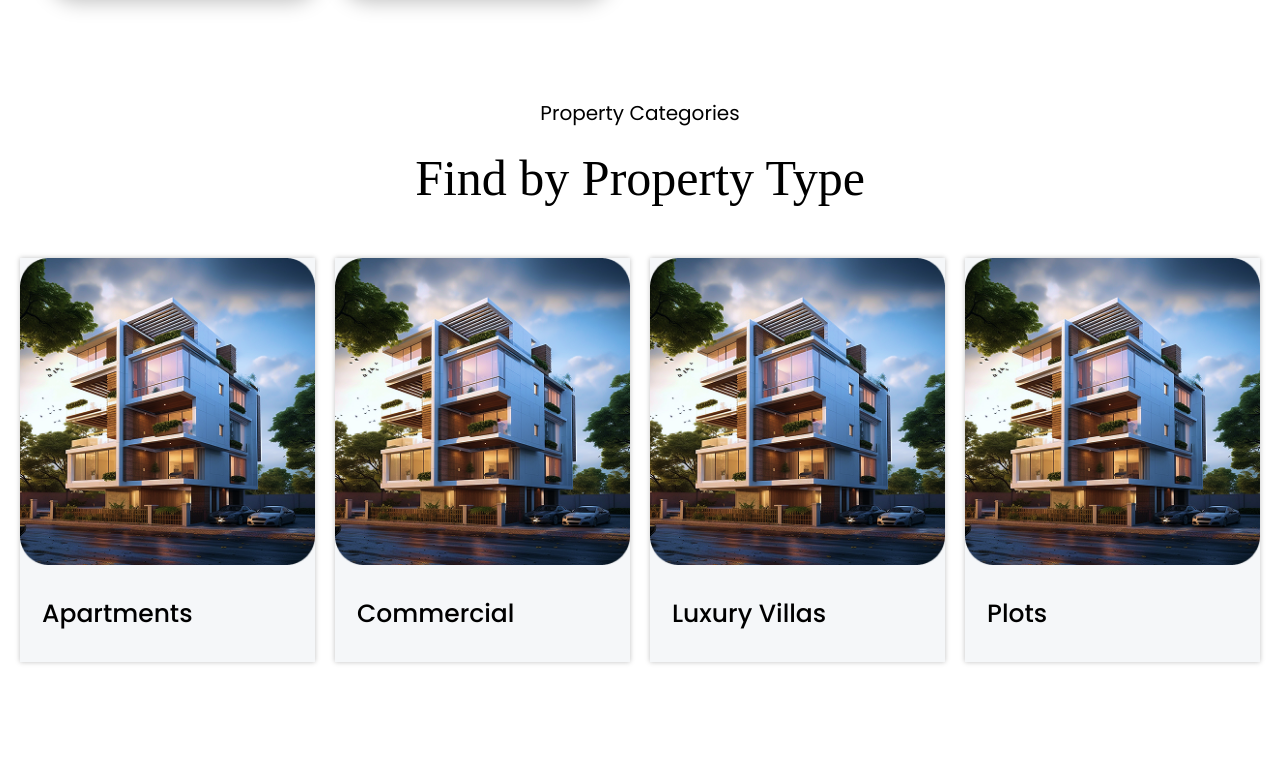
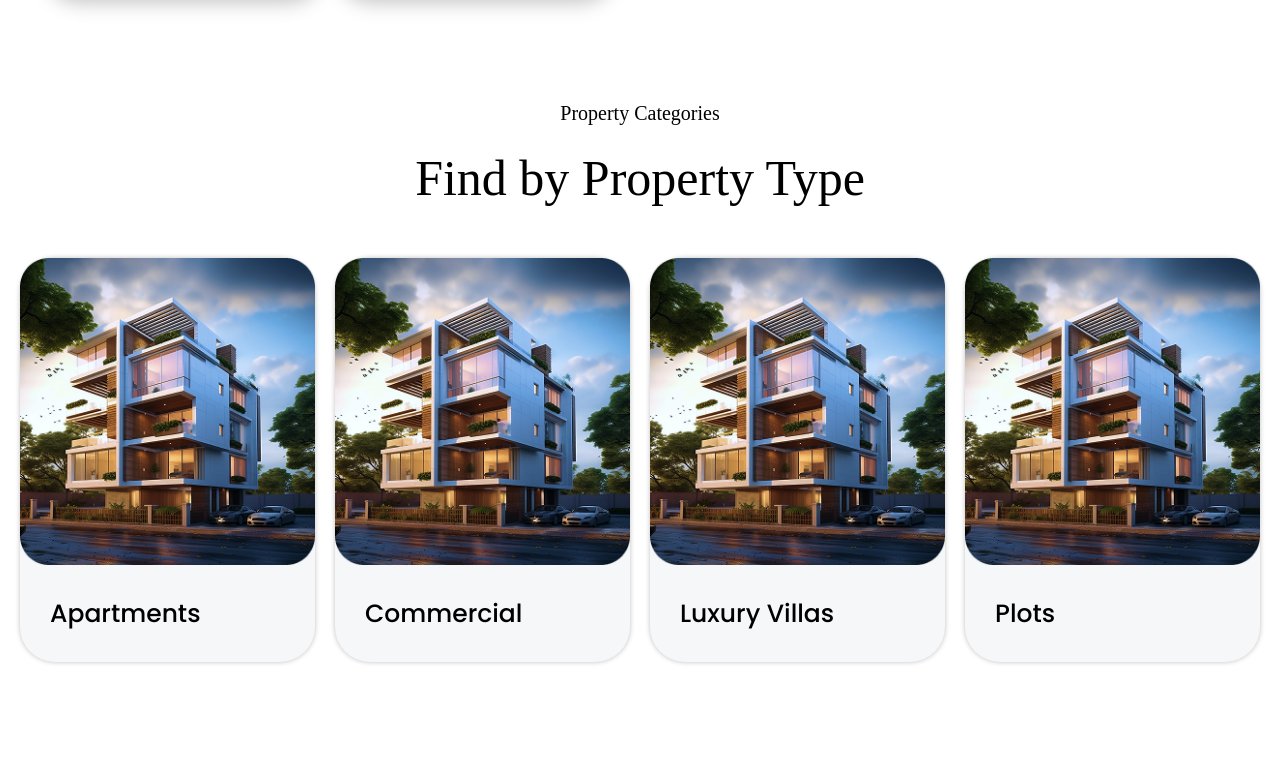
Before and after one commit to muhammadhuzaifasiddiqui/HM-Properties, a Next.js app: page / in a window 1280 px wide. Shown: the part 3268-4034 px from the top of the page. Built offline with nearby package versions, Linux system fonts and the light colour scheme.

Commit message:
fix ui changes

```diff
--- a/src/app/page.jsx
+++ b/src/app/page.jsx
@@ -270,7 +270,7 @@ export default function Home() {
             <div className="lg:w-1/2 w-full flex flex-wrap justify-center lg:gap-y-5 md:gap-y-4 gap-y-2.5">
               <div className="flex sm:flex-row flex-col w-full card-wrapper justify-center lg:gap-5 md:gap-4 gap-2.5">
                 <div className="card flex flex-col bg-card rounded-[30px] justify-between bg-lightgray lg:p-7 md:6 p-4">
-                  <div className="bg-white rounded-full block">
+                  <div className="bg-white rounded-full">
                     <p className="font-medium text-black lg:leading-[120%] md:leading-[117%] sm:leading-[114%] leading-[110%]">
                       1
                     </p>
@@ -359,14 +359,14 @@ export default function Home() {
       <section className="category-section py-100">
         <div className="container mx-auto">
           <div className="text-center mb-12.5 lg:px-5 md:px-4 px-3">
-            <p className="font-felixtitling text-black">Property Categories</p>
+            <p className="font-felix text-black">Property Categories</p>
             <h2 className="lg:leading-[120%] md:leading-[117%] sm:leading-[114%] leading-[110%] text-black mt-5">
               Find by Property Type
             </h2>
           </div>
 
           <div className="grid lg:grid-cols-4 md:grid-cols-2 sm:grid-cols-1 gap-5 lg:px-5 md:px-4 px-3">
-            <div className="card flex flex-col category round-[35px] bg-lightgray">
+            <div className="card flex flex-col category rounded-[35px] bg-lightgray">
               <div className="img-wrapper w-full aspect-square">
                 <Image
                   src={"/images/Frame 2087327455.png"}
@@ -378,12 +378,12 @@ export default function Home() {
                 />
               </div>
 
-              <div className="category-content py-7.5 pr-7.5 pl-5.5 text-black font-medium">
+              <div className="category-content p-7.5 text-black font-medium">
                 <h3>Apartments</h3>
               </div>
             </div>
 
-            <div className="card flex flex-col category round-[35px] bg-lightgray">
+            <div className="card flex flex-col category rounded-[35px] bg-lightgray">
               <div className="img-wrapper w-full aspect-square">
                 <Image
                   src={"/images/Frame 2087327455.png"}
@@ -394,12 +394,12 @@ export default function Home() {
                   className="w-full! h-full! object-cover"
                 />
               </div>
-              <div className="category-content py-7.5 pr-7.5 pl-5.5 text-black font-medium">
+              <div className="category-content p-7.5 text-black font-medium">
                 <h3>Commercial</h3>
               </div>
             </div>
 
-            <div className="card flex flex-col category round-[35px] bg-lightgray">
+            <div className="card flex flex-col category rounded-[35px] bg-lightgray">
               <div className="img-wrapper w-full aspect-square">
                 <Image
                   src={"/images/Frame 2087327455.png"}
@@ -410,12 +410,12 @@ export default function Home() {
                   className="w-full! h-full! object-cover"
                 />
               </div>
-              <div className="category-content py-7.5 pr-7.5 pl-5.5 text-black font-medium">
+              <div className="category-content p-7.5 text-black font-medium">
                 <h3>Luxury Villas</h3>
               </div>
             </div>
 
-            <div className="card flex flex-col category round-[35px] bg-lightgray">
+            <div className="card flex flex-col category rounded-[35px] bg-lightgray">
               <div className="img-wrapper w-full aspect-square">
                 <Image
                   src={"/images/Frame 2087327455.png"}
@@ -426,7 +426,7 @@ export default function Home() {
                   className="w-full! h-full! object-cover"
                 />
               </div>
-              <div className="category-content py-7.5 pr-7.5 pl-5.5 text-black font-medium">
+              <div className="category-content p-7.5 text-black font-medium">
                 <h3>Plots</h3>
               </div>
             </div>
@@ -438,7 +438,7 @@ export default function Home() {
       <section className="testimonial-section">
         <div className="container mx-auto">
           <div className="text-center mb-12.5">
-            <p className="font-felixtitling text-black">Property Categories</p>
+            <p className="font-felix text-black">Property Categories</p>
             <h2 className="lg:leading-[120%] md:leading-[117%] sm:leading-[114%] leading-[110%] text-black mt-5">
               Find by Property Type
             </h2>
--- a/src/styles/globals.css
+++ b/src/styles/globals.css
@@ -187,7 +187,6 @@ img {
 }
 
 .category-content {
-  padding: 30px 30px 30px 22px;
   color: black;
   font-weight: 500;
 }
```
